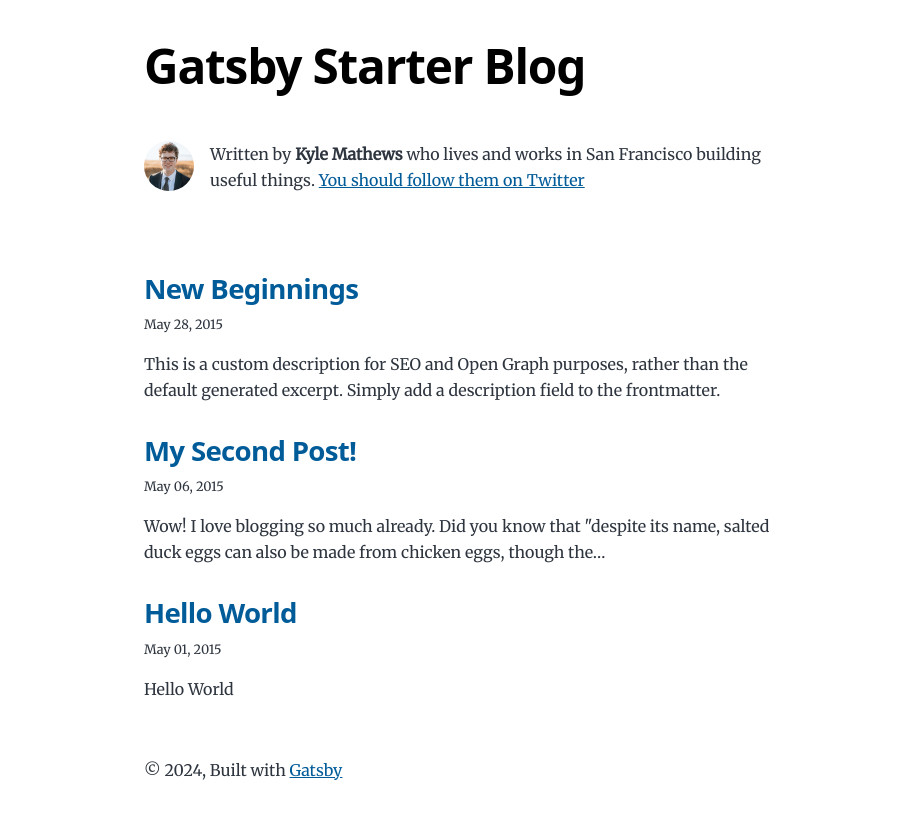
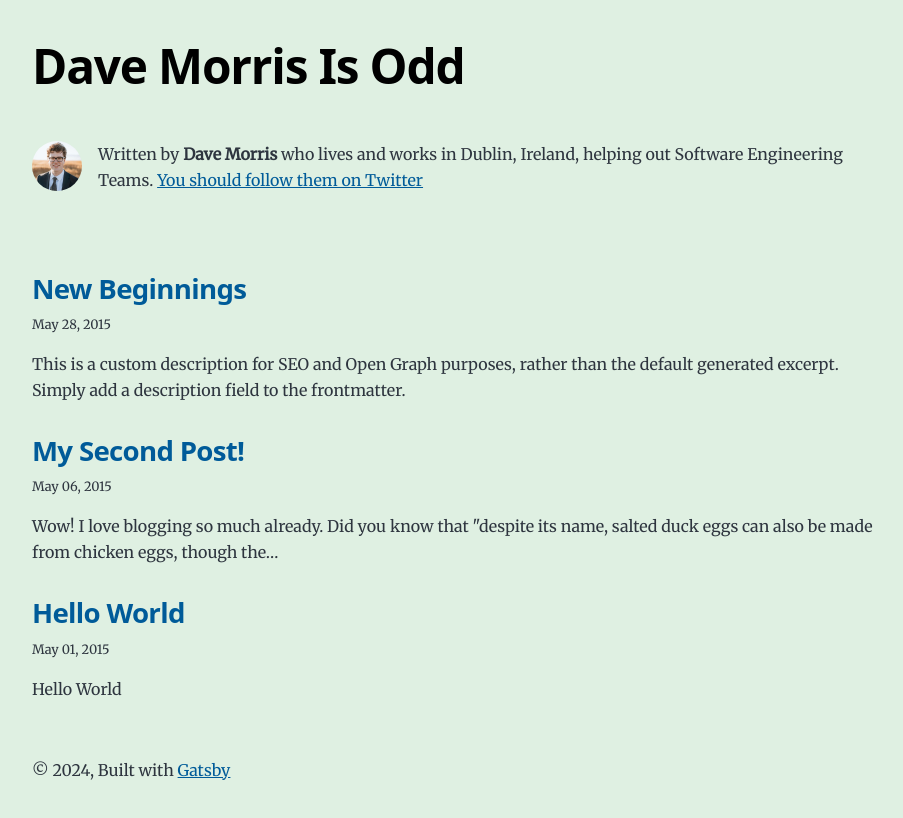
Before and after one commit to davemorrisio/davemorrisio, a Gatsby site: page / in a window 1280 px wide. Shown: the whole page, without its empty margins (180-1083 px from the left). Built offline with nearby package versions, Linux system fonts and the light colour scheme; Gatsby itself is replaced by a stand-in of ours.

Commit message:
Update background colour and container width

```diff
--- a/gatsby-config.js
+++ b/gatsby-config.js
@@ -9,10 +9,10 @@
  */
 module.exports = {
   siteMetadata: {
-    title: `Gatsby Starter Blog`,
+    title: `Dave Morris Is Odd`,
     author: {
-      name: `Kyle Mathews`,
-      summary: `who lives and works in San Francisco building useful things.`,
+      name: `Dave Morris`,
+      summary: `who lives and works in Dublin, Ireland, helping out Software Engineering Teams.`,
     },
     description: `A starter blog demonstrating what Gatsby can do.`,
     siteUrl: `https://gatsbystarterblogsource.gatsbyjs.io/`,
--- a/src/style.css
+++ b/src/style.css
@@ -11,7 +11,7 @@
   --maxWidth-3xl: 48rem;
   --maxWidth-4xl: 56rem;
   --maxWidth-full: "100%";
-  --maxWidth-wrapper: var(--maxWidth-2xl);
+  --maxWidth-wrapper: var(--maxWidth-4xl);
   --spacing-px: "1px";
   --spacing-0: 0;
   --spacing-1: 0.25rem;
@@ -58,6 +58,7 @@
   --color-heading: #1a202c;
   --color-heading-black: black;
   --color-accent: #d1dce5;
+  --color-backgrund: #dff0e2;
 }
 
 /* HTML elements */
@@ -79,6 +80,7 @@
   font-family: var(--font-body);
   font-size: var(--fontSize-1);
   color: var(--color-text);
+  background-color: var(--color-backgrund);
 }
 
 footer {
```
